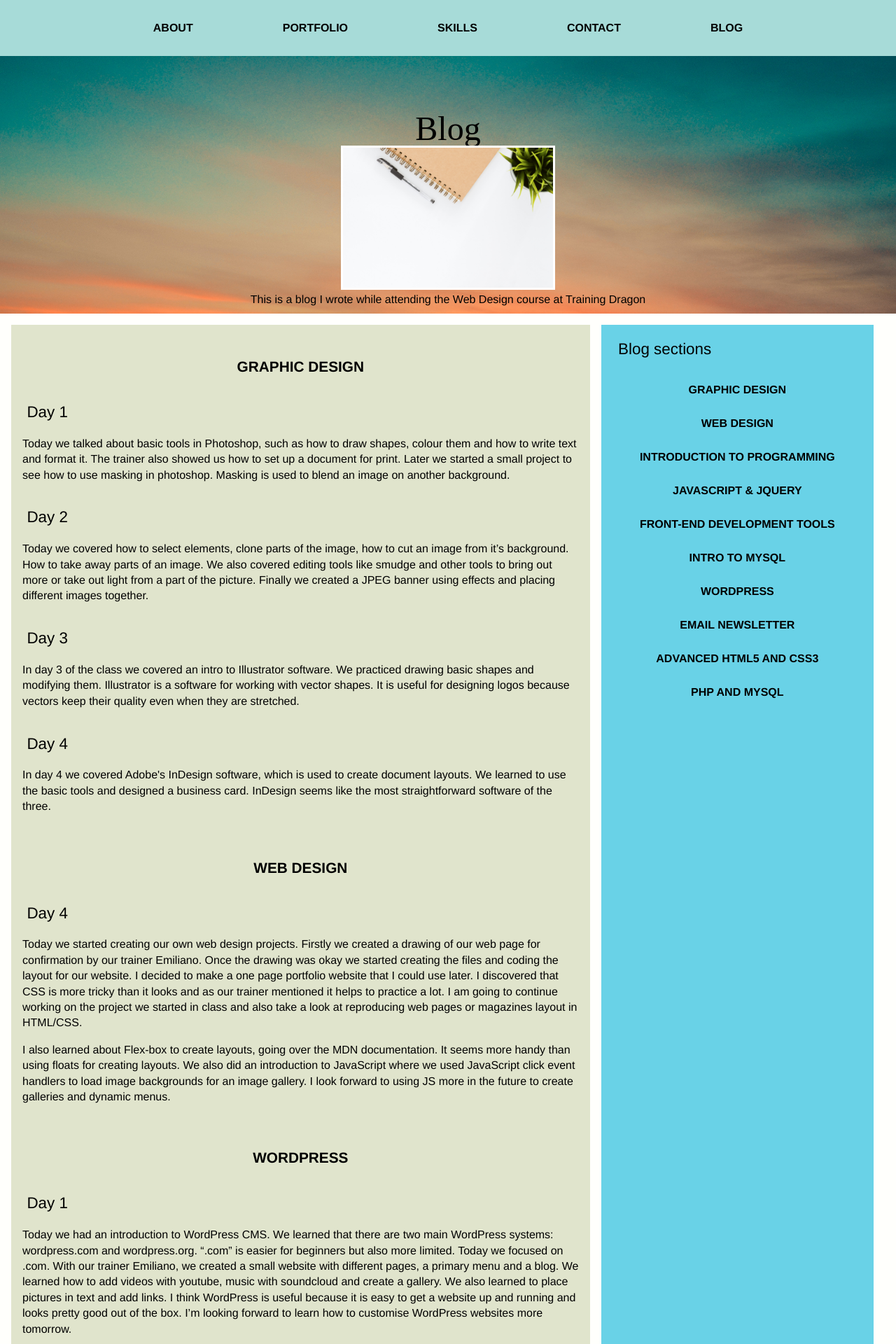
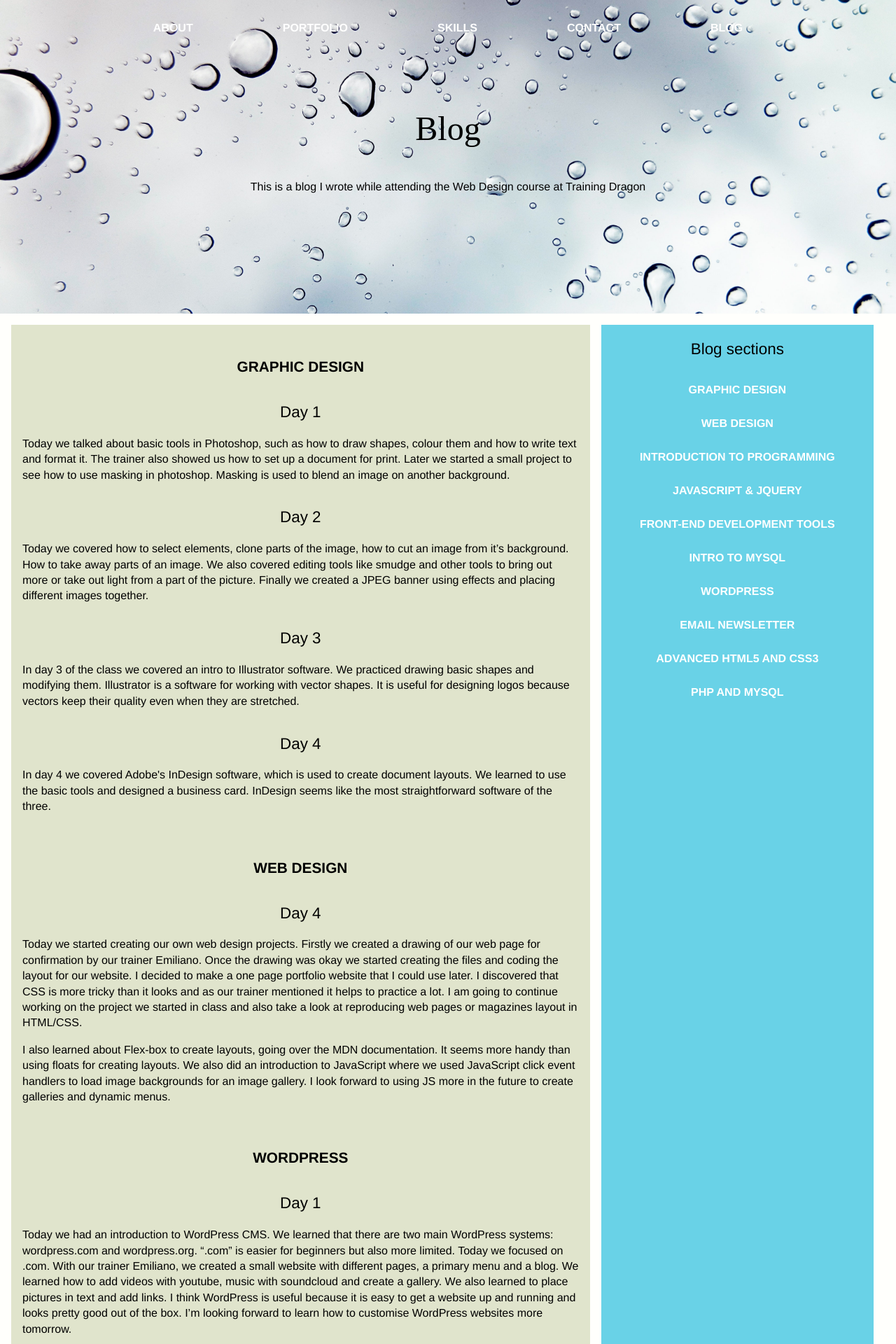
Before and after one commit to jamesbdev/portfolio, a PHP site: page /blog.html in a window 1280 px wide. Shown: the top 1920 px of the page at 70% size. Run offline with PHP 8.4, Linux system fonts and the light colour scheme.

Commit message:
changed header image

```diff
--- a/blog.html
+++ b/blog.html
@@ -23,7 +23,7 @@
 
   <div class="blog-description">
   <h1>Blog</h1>
-  <img src="images/blog.jpg" alt="pen notebook" class="blog-header-img">
+  <!-- <img src="images/blog.jpg" alt="pen notebook" class="blog-header-img"> -->
   <p>This is a blog I wrote while attending the Web Design course at Training Dragon</p>
   </div>
 
@@ -114,9 +114,9 @@ I thought that was useful because when you program sometimes the most difficult
 <footer>
 
   <div class="social-media" id="media">
-    <!-- <a href="https://dribbble.com/" target="a_blank"><img src="images/social-media/social-1_logo-dribbble.svg" alt="dribble-icon"></a> -->
+    <a href="https://dribbble.com/" target="a_blank"><img src="images/social-media/social-1_logo-dribbble.svg" alt="dribble-icon"></a>
     <a href="https://github.com/jaybaybremner" target="a_blank"><img src="images/social-media/social-1_logo-github.svg" alt="github-icon"></a>
-    <!-- <a href="https://www.pinterest.co.uk/" target="_blank"><img src="images/social-media/social-1_logo-pinterest.svg" alt="pinterest-icon"></a> -->
+    <a href="https://www.pinterest.co.uk/" target="_blank"><img src="images/social-media/social-1_logo-pinterest.svg" alt="pinterest-icon"></a>
     <p>Copyright &copy; James Bremner 2018</p>
 </div><!--social media-->
 </footer>
--- a/css/style.css
+++ b/css/style.css
@@ -57,17 +57,11 @@ table {
 header {
   background-color: #69d2e7;
   height: 34em;
-  /* background-image: linear-gradient(to right,#69d2e7, #FF5E00); */
-  background: url("../images/header/cool-wallpaper-dawn-dusk-66997.jpg") center fixed no-repeat;
-	background-size: 100%;
+  background: url("../images/header/bubble-clean-clear-1028600.jpg") center fixed no-repeat;
+	background-size: cover;
+
 
 }
-
-/* .homepageHeader {
-	width: 100%;
-	height: 36em;
-	z-index: -10;
-} */
 
 .page2 {
   background-color: #69d2e7;
@@ -75,19 +69,17 @@ header {
 }
 
 .main-nav {
-  /* border-bottom: 3px solid #FF5E00; */
-  /* background-color: #c2ffff; */
-  background-color: #A7DBD8;
+
+  /* background-color: #A7DBD8; */
   display: flex;
-  /* opacity: 0.95; */
-  position: fixed;
+  /* position: fixed; */
   top: 0;
   width: 100%;
   z-index: 10;
 }
 
  nav a {
-  color: #000;
+  color: #fff;
   font-family: helvetica, arial, sans-serif;
   font-weight: bold;
   text-decoration: none;
@@ -136,8 +128,10 @@ nav ul {
 .about {
   /* background-color: #FF5E00; */
   display: block;
-  margin: 5em auto 0 auto;
+  margin: 2em auto 0 auto;
   text-align: center;
+	position: relative;
+	/* top: 10em; */
   width: 50%;
 }
 
@@ -191,9 +185,6 @@ header p {
 
 /* main section  */
 
-/* *:focus {
-  outline: none;
-} */
 
 body {
   background-color: #fffffc;
@@ -542,7 +533,11 @@ footer p {
 .blog-description {
 	position: relative;
 	text-align: center;
-	top: 10em;
+	top: 5em;
+}
+.blog-description h1 {
+	margin-bottom: 1em;
+
 }
 
 .blog-header {
@@ -585,7 +580,7 @@ footer p {
 .blog h3{
 font-size: 1.4em;
 font-family: helvetica, arial, sans-serif;
-/* text-align: center; */
+text-align: center;
 padding: 1em;
 }
 
@@ -621,7 +616,7 @@ padding: 1em;
 /****** PROJECTS PAGE *******/
 
 .projects-page nav {
-	background-color: #69d2e7;
+	/* background-color: #69d2e7; */
 	display: flex;
 }
 
--- a/projects.html
+++ b/projects.html
@@ -18,7 +18,7 @@
       </ul>
   </nav>
 <h1>Projects</h1>
-  <img src="images/webdesign.jpg" class="projects-header-img" alt="laptop and pencils">
+  <!-- <img src="images/webdesign.jpg" class="projects-header-img" alt="laptop and pencils"> -->
   </header>
 <body>
   <div class="projectContainer">
```
Also changed, not shown: index.html (+3 -6 lines).
